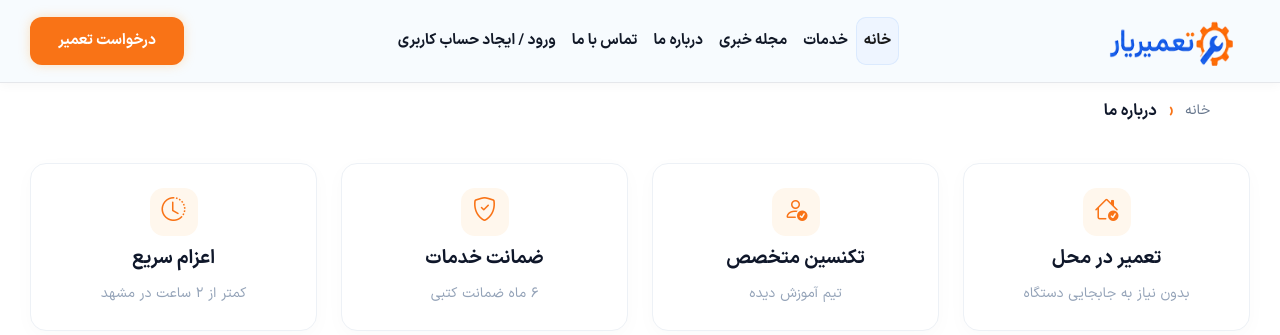
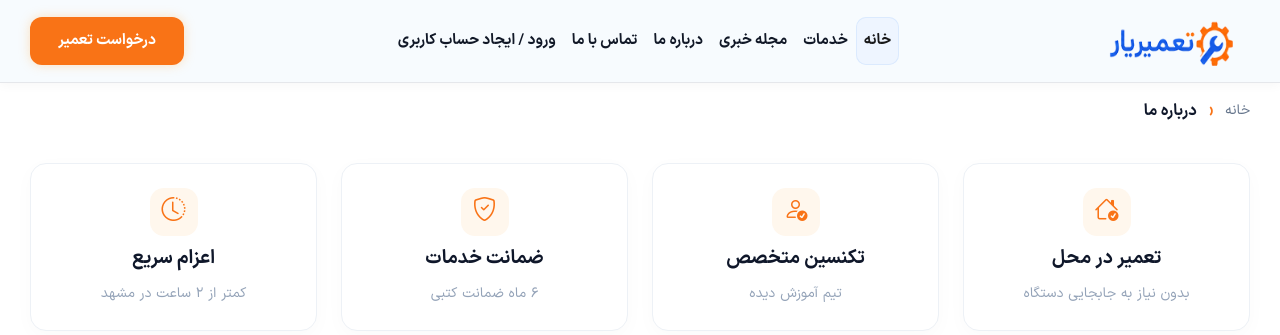
Before and after one commit to Fs310/acharin, a Django app: page /about in a window 1280 px wide. Shown: the top 335 px of the page. Run offline with Django 5.2, Linux system fonts and the light colour scheme; some libraries are stand-ins or nearby versions.

Commit message:
Unify desktop breadcrumb spacing

```diff
--- a/static/css/overrides.css
+++ b/static/css/overrides.css
@@ -34,6 +34,7 @@
     gap: 0;
     direction: rtl;
     text-align: right;
+    padding: 14px 30px 8px;
 }
 
 .site-breadcrumb > *,
@@ -48,6 +49,7 @@
     align-items: center;
     margin: 0;
     line-height: 1.8;
+
 }
 
 /* فلش فقط با pseudo-element می‌آید؛ هیچ span جداگانه‌ای لازم نیست. */
@@ -209,11 +211,6 @@
         margin-top: 24px;
     }
 
-    .site-breadcrumb {
-        width: min(1140px, calc(100% - 60px));
-        margin-inline: auto;
-        padding: 14px 0 8px;
-    }
 }
 
 /* ===================== صفحه مجله — چیدمان دسکتاپ ===================== */
```
Also changed, not shown: 1 other file.
